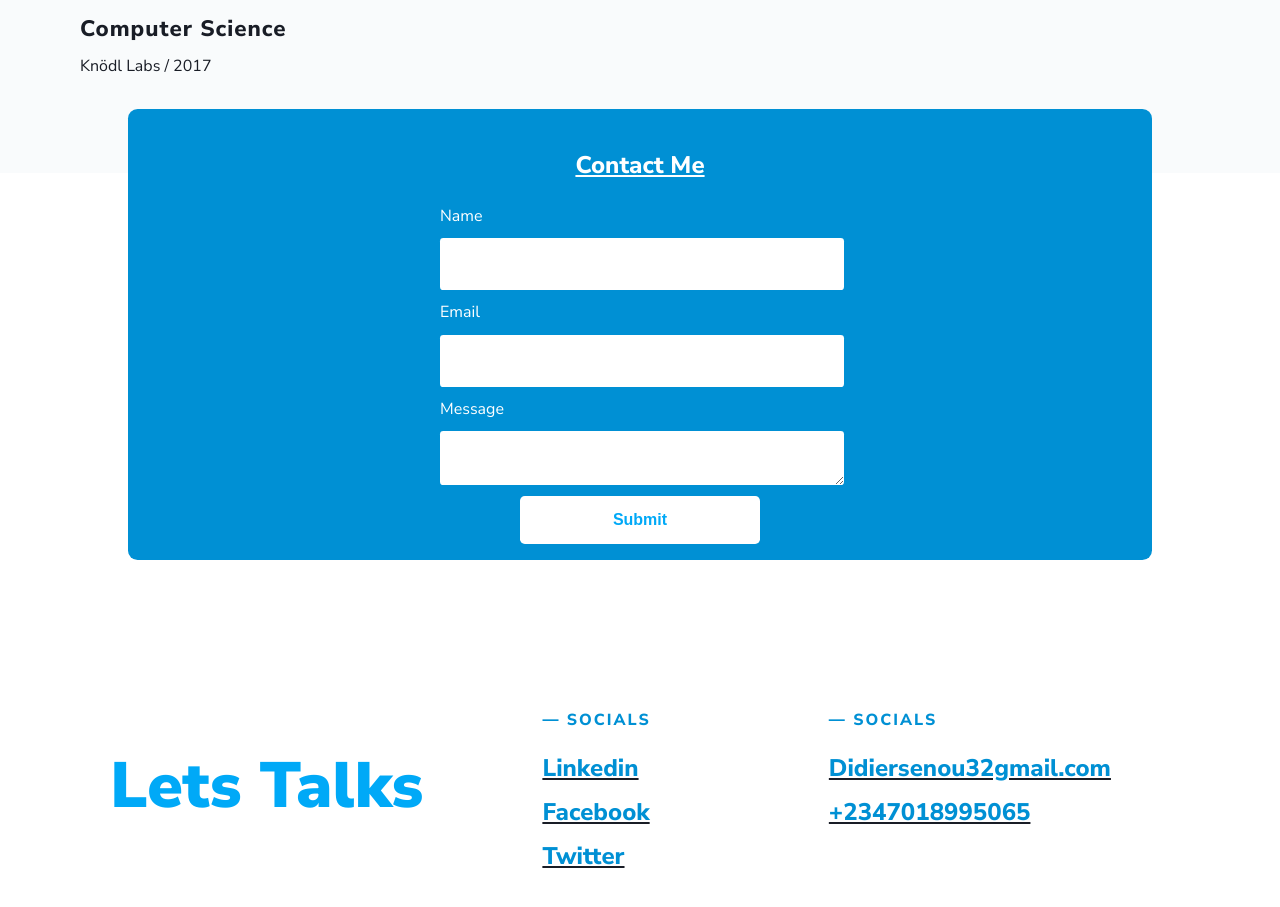
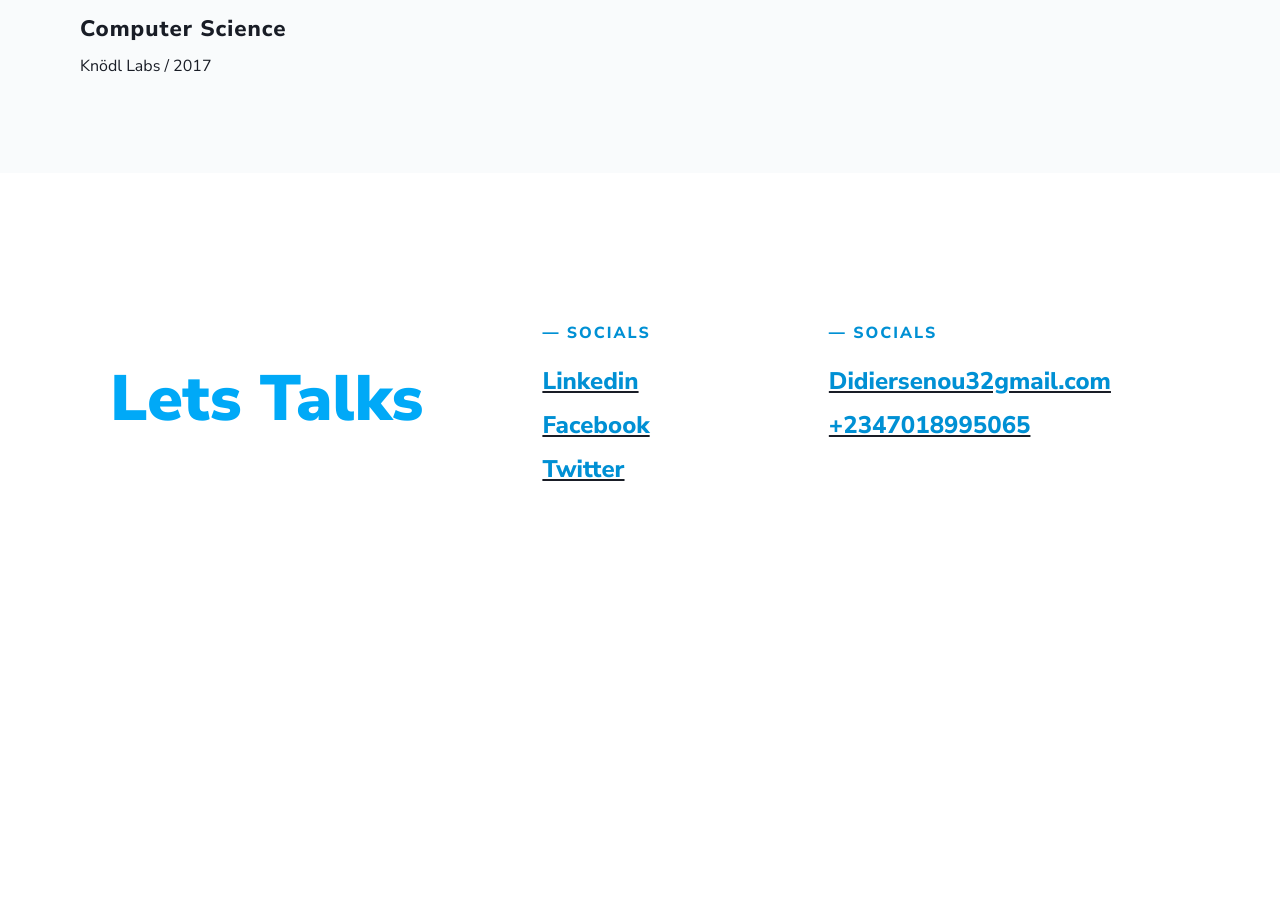
Before and after one commit to Didier-ds/resume, a plain HTML site: page index.html in a window 1280 px wide. Shown: the part 1717-2624 px from the top of the page. After the commit the page ends 2342 px from the top, so only its background shows below. Drawn offline with Linux system fonts and the light colour scheme.

Commit message:
new resume

```diff
--- a/index.html
+++ b/index.html
@@ -121,7 +121,8 @@
                 </div>
             </div>
         </div>
-        <div class="contact_me__form">
+        <!-- Contact form -->
+        <!-- <div class="contact_me__form">
             <span class="top_text">Contact Me</span>
             <form action="#">
                 <div class="input_box"> <label for="name">Name</label> <input id="name" name="name" type="text"></div>
@@ -131,7 +132,7 @@
                 </div>
                 <button class="submit_btn">Submit</button>
             </form>
-        </div>
+        </div> -->
         <div class="footer_container">
             <div class="grid-1 talks">
                 <h4 class="talks">Lets Talks</h4>
```
